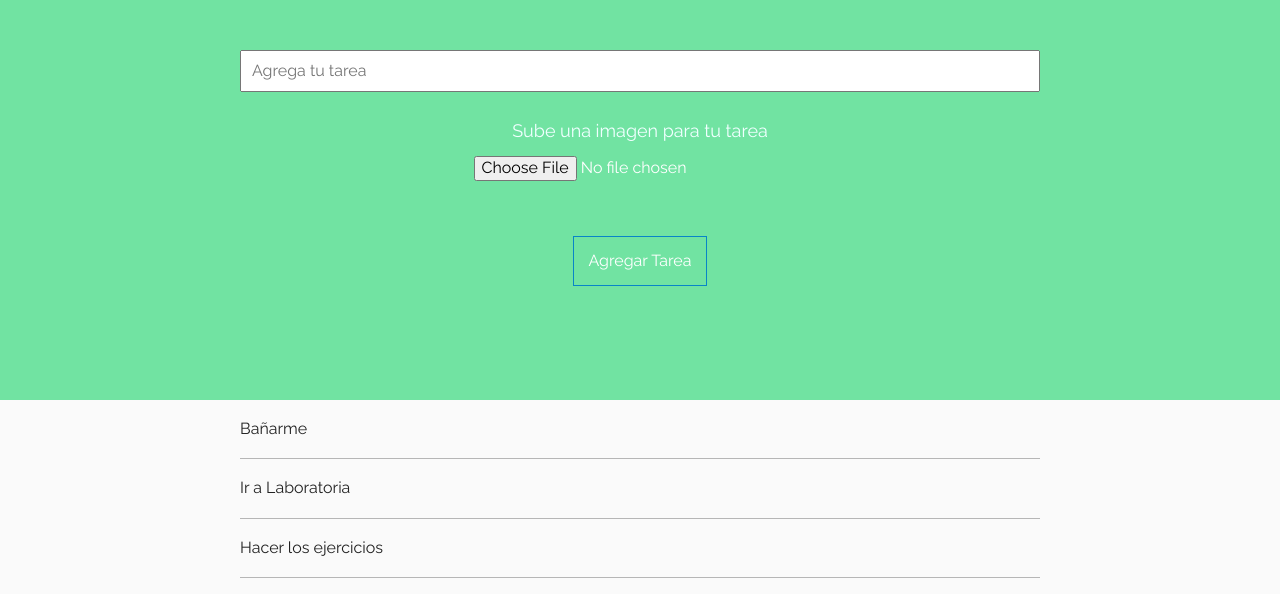
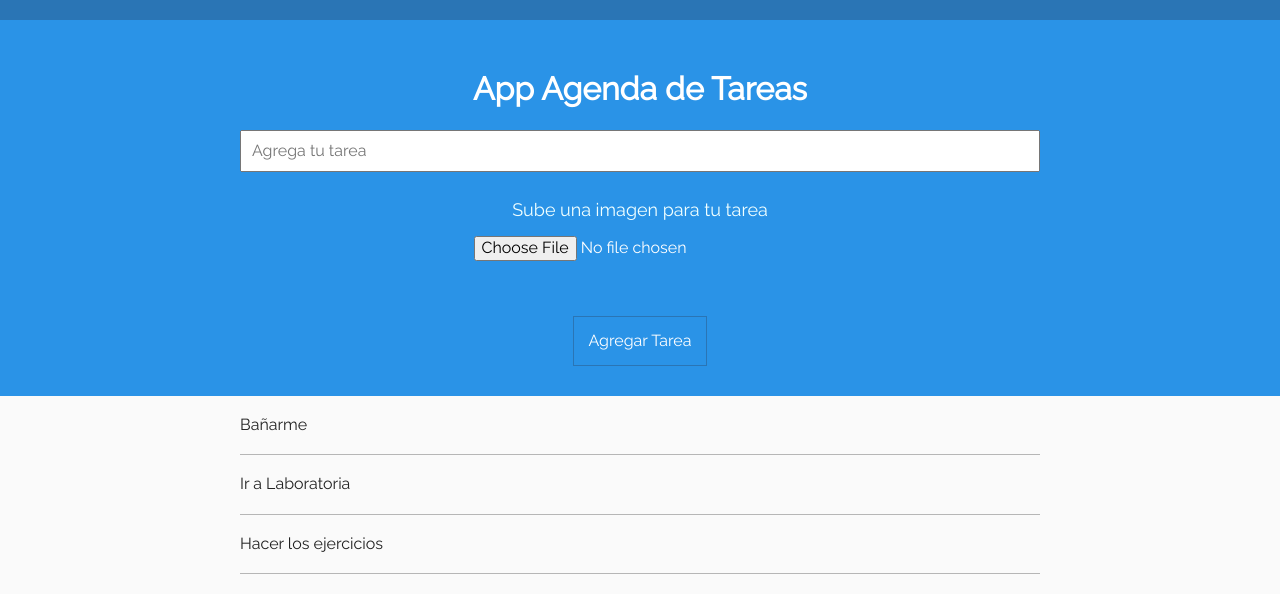
Before and after one commit to bluedem0n/lista-tareas, a plain HTML site: page index.html in a window 1280 px wide. Drawn offline with nearby package versions, Linux system fonts and the light colour scheme.

Commit message:
Cambiando colores

```diff
--- a/css/estilos.css
+++ b/css/estilos.css
@@ -19,12 +19,11 @@ body {
 }
 
 .principal {
-	background: #71e3a2;
-	border-top: 20px solid #71e3a2;
+	background: #2A93E7;
+	border-top: 20px solid #2A75B5;
 	color: #fff;
 	padding: 30px 0;
 	width: 100%;
-    height: 400px;
 }
 
 .principal .formulario {
@@ -45,7 +44,7 @@ body {
 
 .principal .formulario .boton {
 	background: none;
-	border: 1px solid #0985c7;
+	border: 1px solid #2A75B5;
 	color: #fff;
 	display: inline-block;
 	font-size: 16px;
@@ -84,3 +83,6 @@ body {
     font-size: 18px;
     color: azure;
 }
+.titulo{
+    text-align: center;
+}
--- a/index.html
+++ b/index.html
@@ -6,11 +6,13 @@
 	<link rel="stylesheet" href="css/estilos.css">
 	<link rel="stylesheet" href="https://necolas.github.io/normalize.css/3.0.2/normalize.css">
 	<link href="https://fonts.googleapis.com/css?family=Raleway" rel="stylesheet">
+	<link rel="icon" type="image/jpg" href="/img/icono.jpg" />
 	<title>Lista de Tareas</title>
 </head>
 <body>
 	<div class="principal">
 		<div class="wrap">
+		<h1 class="titulo"> App Agenda de Tareas </h1>
 			<form class="formulario" action="">
 				<input type="text" id="tareaInput" placeholder="Agrega tu tarea"><br><br>
                <p class="subir"> Sube una imagen para tu tarea</p>
```
Also changed, not shown: img/icono.jpg (added).
